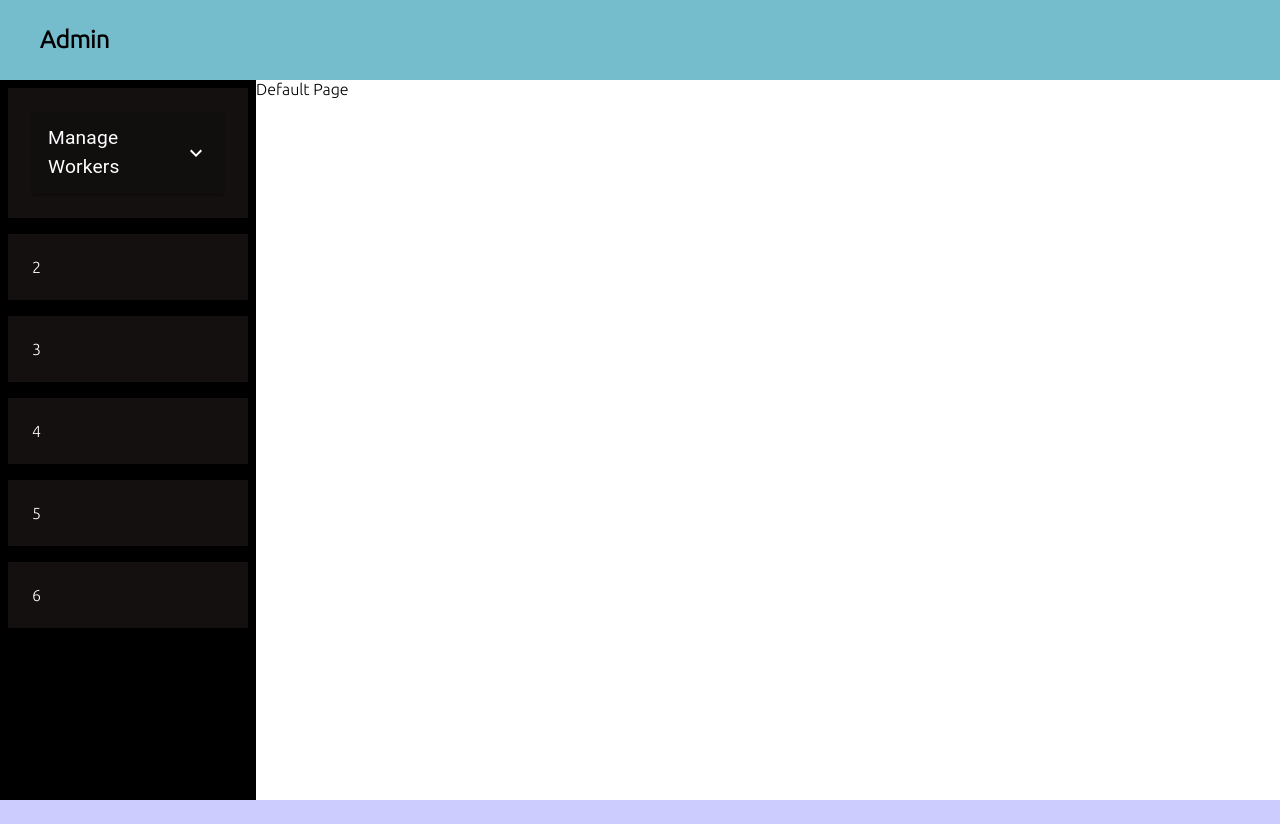
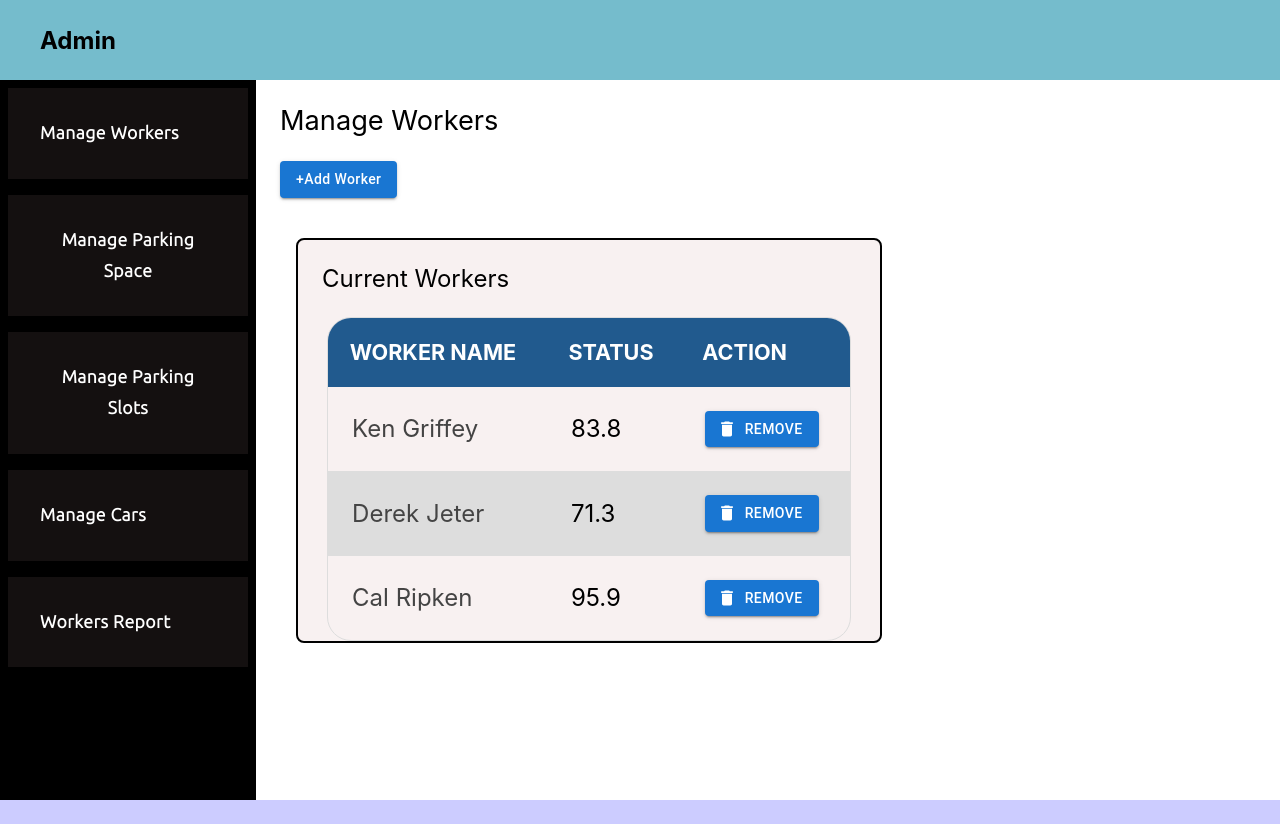
Before and after one commit to poddarrishi02/ParkAway, a React (Create React App) app: page /dashboard in a window 1280 px wide. Before the commit the page ends 800 px from the top, so only its background shows below. Built offline with nearby package versions, Linux system fonts and the light colour scheme.

Commit message:
modified admin dashboard

```diff
--- a/src/components/AddWorker.js
+++ b/src/components/AddWorker.js
@@ -1,9 +1,64 @@
 import React from 'react'
+import Button from '@mui/material/Button';
+import DeleteIcon from '@mui/icons-material/Delete';
+
 import styles from '../styles/dashboard/addWorker.module.css'
 function AddWorker() {
     return (
-        <div style={{width:"100%", height:"100%"}}>
-            Add Worker
+        <div style={{ width: "100%", height: "100%" }}>
+            <div className={styles.title}>
+                Manage Workers
+            </div>
+            <div className={styles.addW}>
+                <Button style={{ textTransform: "none" }} variant="contained" size="medium">
+                    +Add Worker
+                </Button>
+            </div>
+            <div className={styles.manage}>
+                <div className={styles.manageTitle}>Current Workers</div>
+                <table>
+
+                    <thead>
+                        <th>Worker Name</th>
+                        <th>Status</th>
+                        <th>Action</th>
+
+                    </thead>
+
+                    <tbody>
+                        <tr>
+                            <td data-label="name">Ken Griffey </td>
+                            <td data-label="war">83.8</td>
+                            <td data-label="ba">
+                                <Button variant="contained" startIcon={<DeleteIcon style={{ fill: "white" }}/>} >
+                                Remove
+                            </Button></td>
+
+                        </tr>
+
+                        <tr>
+                            <td data-label="name">Derek Jeter</td>
+                            <td data-label="war">71.3</td>
+                            <td data-label="ba">
+                                <Button variant="contained" startIcon={<DeleteIcon style={{ fill: "white" }}/>} >
+                                Remove
+                            </Button></td>
+
+                        </tr>
+
+                        <tr>
+                            <td data-label="name">Cal Ripken </td>
+                            <td data-label="war">95.9</td>
+                            <td data-label="ba">
+                                <Button variant="contained" startIcon={<DeleteIcon style={{ fill: "white" }}/>} >
+                                Remove
+                            </Button></td>
+
+                        </tr>
+                    </tbody>
+
+                </table>
+            </div>
         </div>
     )
 }
--- a/src/components/AdminDash.js
+++ b/src/components/AdminDash.js
@@ -11,7 +11,7 @@ import RemoveWorker from './RemoveWorker';
 import Default from './Default';
 
 function AdminDash() {
-    const [active, setactive] = useState(<Default />);
+    const [active, setactive] = useState(<AddWorker />);
     return (
         <div className={styles.outer}>
             <div className={styles.topNav}>
@@ -20,34 +20,36 @@ function AdminDash() {
             <div className={styles.content}>
                 <div className={styles.leftNav}>
                     <div className={styles.dashItems}>
-                        <Accordion style={{ backgroundColor: "rgb(17, 14, 14)" }}>
-                            <AccordionSummary
-                                expandIcon={<ExpandMoreIcon style={{ fill: "white" }} />}
-                                aria-controls="panel1a-content"
-                                id="panel1a-header"
-                            >
-                                <Typography style={{ color: "white", fontSize: "1.2em" }}>Manage Workers</Typography>
-                            </AccordionSummary>
-                            <AccordionDetails>
-                                <Typography className={styles.manage}>
-                                    <Button onClick={() => {
+                    <Button onClick={() => {
                                         setactive(<AddWorker />)
-                                    }} variant="text" style={{ justifyContent: "flex-start", color: "white", textTransform: "none" }}
-                                        sx={{ ':hover': { bgcolor: 'rgb(60,60,60)' } }}>Add Workers</Button>
-                                    <Button onClick={() => {
-                                        setactive(<RemoveWorker />)
-                                    }} variant="text" style={{ justifyContent: "flex-start", color: "white", textTransform: "none" }}
-                                        sx={{ ':hover': { bgcolor: 'rgb(60,60,60)' } }}>Remove Workers</Button>
-                                </Typography>
-                            </AccordionDetails>
-                        </Accordion>
-
+                                    }} variant="text" style={{ fontWeight:"bolder",fontFamily:"Ubuntu",minWidth:"100%",justifyContent: "flex-start", color: "white", textTransform: "none",fontSize: "1.1em"  }}
+                                        sx={{ ':hover': { bgcolor: 'rgb(60,60,60)' } }}>Manage Workers</Button>
                     </div>
-                    <div className={styles.dashItems}>2</div>
-                    <div className={styles.dashItems}>3</div>
-                    <div className={styles.dashItems}>4</div>
-                    <div className={styles.dashItems}>5</div>
-                    <div className={styles.dashItems}>6</div>
+                    <div className={styles.dashItems}>
+                    <Button onClick={() => {
+                                        setactive(<AddWorker />)
+                                    }} variant="text" style={{ fontWeight:"bolder",fontFamily:"Ubuntu",minWidth:"100%",justifyContent: "flex-start", color: "white", textTransform: "none",fontSize: "1.1em"  }}
+                                        sx={{ ':hover': { bgcolor: 'rgb(60,60,60)' } }}>Manage Parking Space</Button>
+                    </div>
+                    <div className={styles.dashItems}>
+                    <Button onClick={() => {
+                                        setactive(<AddWorker />)
+                                    }} variant="text" style={{ fontWeight:"bolder",fontFamily:"Ubuntu",minWidth:"100%",justifyContent: "flex-start", color: "white", textTransform: "none",fontSize: "1.1em"  }}
+                                        sx={{ ':hover': { bgcolor: 'rgb(60,60,60)' } }}>Manage Parking Slots</Button>
+                    </div>
+                    <div className={styles.dashItems}>
+                    <Button onClick={() => {
+                                        setactive(<AddWorker />)
+                                    }} variant="text" style={{ fontWeight:"bolder",fontFamily:"Ubuntu",minWidth:"100%",justifyContent: "flex-start", color: "white", textTransform: "none",fontSize: "1.1em"  }}
+                                        sx={{ ':hover': { bgcolor: 'rgb(60,60,60)' } }}>Manage Cars</Button>
+                    </div>
+                    <div className={styles.dashItems}>
+                    <Button onClick={() => {
+                                        setactive(<AddWorker />)
+                                    }} variant="text" style={{ fontWeight:"bolder",fontFamily:"Ubuntu",minWidth:"100%",justifyContent: "flex-start", color: "white", textTransform: "none",fontSize: "1.1em"  }}
+                                        sx={{ ':hover': { bgcolor: 'rgb(60,60,60)' } }}>Workers Report</Button>
+                    </div>
+                    {/* <div className={styles.dashItems}>6</div> */}
                 </div>
                 <div className={styles.display}>
                     {active}
--- a/src/pages/dashboard.js
+++ b/src/pages/dashboard.js
@@ -11,6 +11,7 @@ function Dashboard() {
         <div className={styles.outer}>
             {isAdmin?<AdminDash/>:isWorker?<WorkerDash/>:<UserDash/>}
         </div>
+
     )
 }
 
--- a/src/styles/dashboard/addWorker.module.css
+++ b/src/styles/dashboard/addWorker.module.css
@@ -0,0 +1,148 @@
+.addW{
+    margin: 3vh;
+}
+*{
+    font-family:-apple-system, BlinkMacSystemFont, 'Segoe UI', Roboto, Oxygen, Ubuntu, Cantarell, 'Open Sans', 'Helvetica Neue', sans-serif;
+    box-sizing: border-box;
+}
+.title{
+    margin: 3vh;
+    font-family:-apple-system, BlinkMacSystemFont, 'Segoe UI', Roboto, Oxygen, Ubuntu, Cantarell, 'Open Sans', 'Helvetica Neue', sans-serif;
+    font-size: 1.7em;
+}
+.manage{
+    background-color: rgb(248, 241, 241);
+    margin:5vh;
+    font-size:1.5em;
+    border: 0.3vh solid black;
+    border-radius: 1vh;
+    width:100%;
+}
+.manageTitle{
+    margin: 3vh;
+}
+
+  body {
+    font-family: 'Poppins', 'Verdana', sans-serif;
+    display: flex;
+    align-items: center;
+    padding: 1.25em;
+    min-height: 100vh;
+    color: #444;
+  }
+
+  table {
+    width: 90%;
+    /* margin-left: 0; */
+    border-spacing: 0;
+    border-radius: 1em;
+    overflow: hidden;
+    margin: 3vh;
+  }
+
+  thead {
+   visibility: hidden;
+   position: absolute;
+   width: 0;
+   height: 0;
+  }
+
+  th {
+    background: #215A8E;
+    color: #fff;
+  }
+
+  td:nth-child(1) {
+    background: #215A8E;
+    color: #fff;
+    border-radius: 1em 1em 0 0;
+  }
+
+  th, td {
+    padding: 1em;
+  }
+
+  tr, td {
+    display: block;
+  }
+
+  td {
+    position: relative;
+  }
+
+  td::before {
+    content: attr(data-label);
+    position: absolute;
+    left: 0;
+    padding-left: 1em;
+    font-weight: 600;
+    font-size: .8em;
+    text-transform: uppercase;
+  }
+
+  tr {
+    margin-bottom: 1.5em;
+    border: 1px solid #ddd;
+    border-radius: 1em;
+    text-align: right;
+  }
+
+  tr:last-of-type {
+    margin-bottom: 0;
+  }
+
+  td:nth-child(n+2):nth-child(odd) {
+    background-color: #ddd;
+  }
+
+
+  @media only screen and (min-width: 768px) {
+
+    table {
+      max-width: 1200px;
+      margin: 0 auto;
+      border: 1px solid #ddd;
+    }
+
+    thead {
+      visibility: visible;
+      position: relative;
+    }
+
+    th {
+      text-align: left;
+      text-transform: uppercase;
+      font-size: .9em;
+    }
+
+    tr {
+      display: table-row;
+      border: none;
+      border-radius: 0;
+      text-align: left;
+    }
+
+    tr:nth-child(even) {
+    background-color: #ddd;
+  }
+
+    td {
+      display: table-cell;
+    }
+
+    td::before {
+      content: none;
+    }
+
+    td:nth-child(1) {
+      background: transparent;
+      color: #444;
+      border-radius: 0;
+    }
+
+    td:nth-child(n+2):nth-child(odd) {
+      background-color: transparent;
+    }
+
+
+  }
--- a/src/styles/dashboard/admin.module.css
+++ b/src/styles/dashboard/admin.module.css
@@ -42,6 +42,7 @@
 .manage{
     display: flex;
     flex-direction: column;
+    width: 1.2em;
 }
 .manageWorker{
     font-weight: 600;
```
Also changed, not shown: package.json (+2 -7 lines), 1 other file (tests, documents, lock files or other folders).
